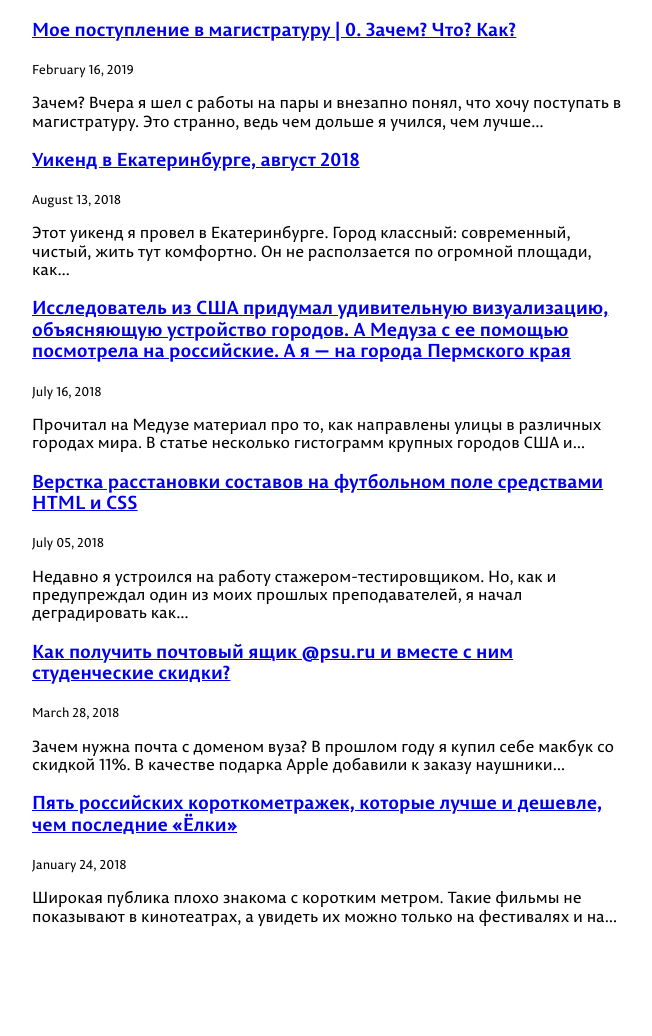
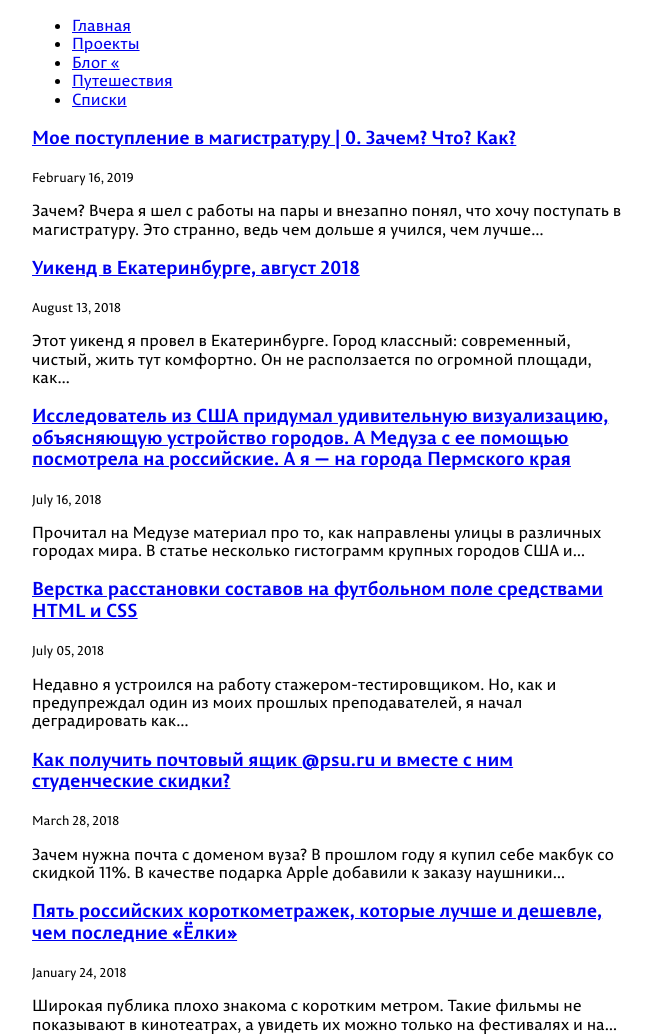
Before and after one commit to albertmolodec/albertmolodec.github.io, a Gatsby site: page /blog in a window 1280 px wide. Shown: the whole page, without its empty margins (308-960 px from the left). Before the commit the page ends 941 px from the top, so only its background shows below. Built offline with nearby package versions, Linux system fonts and the light colour scheme; Gatsby itself is replaced by a stand-in of ours.

Commit message:
🛣 Начинает добавлять лэйауты

```diff
--- /dev/null
+++ b/src/layouts/Header.jsx
@@ -0,0 +1,51 @@
+import React, { useState } from 'react';
+import { Link } from 'gatsby';
+
+function Header(props) {
+  const tabs = [
+    {
+      type: 'main',
+      name: 'Главная',
+      link: '/',
+    },
+    {
+      type: 'projects',
+      name: 'Проекты',
+      link: '/projects',
+    },
+    {
+      type: 'blog',
+      name: 'Блог',
+      link: '/blog',
+    },
+    {
+      type: 'travel',
+      name: 'Путешествия',
+      link: '/travel',
+    },
+    {
+      type: 'lists',
+      name: 'Списки',
+      link: '/lists',
+    },
+  ];
+
+  const { location } = props;
+  const activeTab = location.pathname.split('/')[1];
+
+  return (
+    <nav>
+      <ul>
+        {tabs.map(tab => (
+          <li key={tab.type}>
+            <Link to={tab.link}>
+              {tab.name} {activeTab === tab.type && '«'}
+            </Link>
+          </li>
+        ))}
+      </ul>
+    </nav>
+  );
+}
+
+export default Header;
--- a/src/components/Layout.jsx
+++ b/src/layouts/Layout.jsx
@@ -1,5 +1,6 @@
 import React, { Fragment } from 'react';
 import Helmet from 'react-helmet';
+import Header from './Header';
 
 class Layout extends React.Component {
   render() {
@@ -10,13 +11,11 @@ class Layout extends React.Component {
       <Fragment>
         <Helmet
           htmlAttributes={{ lang: 'ru' }}
-          // TO DO: meta={[{ name: 'description', content: siteDescription }]}
           meta={[{ name: 'description' }]}
           title={title}
         />
-        <div>
-          {children}
-        </div>
+        <Header location={location}/>
+        <div>{children}</div>
       </Fragment>
     );
   }
--- a/src/pages/404.jsx
+++ b/src/pages/404.jsx
@@ -1,5 +1,5 @@
 import React from 'react';
-import Layout from '../components/Layout';
+import Layout from '../layouts/Layout';
 
 class NotFoundPage extends React.Component {
   render() {
--- a/src/pages/blog/index.jsx
+++ b/src/pages/blog/index.jsx
@@ -2,7 +2,7 @@ import React from 'react';
 import { Link, graphql } from 'gatsby';
 import Helmet from 'react-helmet';
 
-import Layout from '../../components/Layout';
+import Layout from '../../layouts/Layout';
 
 class BlogIndex extends React.Component {
   render() {
--- a/src/templates/blog-post.jsx
+++ b/src/templates/blog-post.jsx
@@ -1,8 +1,7 @@
 import React from 'react';
-import Helmet from 'react-helmet';
 import { Link, graphql } from 'gatsby';
 
-import Layout from '../components/Layout';
+import Layout from '../layouts/Layout';
 import { formatReadingTime } from '../utils/helpers';
 
 class BlogPostTemplate extends React.Component {
```
Also changed, not shown: src/pages/index.jsx (+4 -18 lines), src/pages/lists.jsx (+10 -1 lines), src/pages/projects.jsx (+10 -1 lines), src/pages/travel.jsx (+10 -1 lines), src/layouts/Footer.jsx (added).
